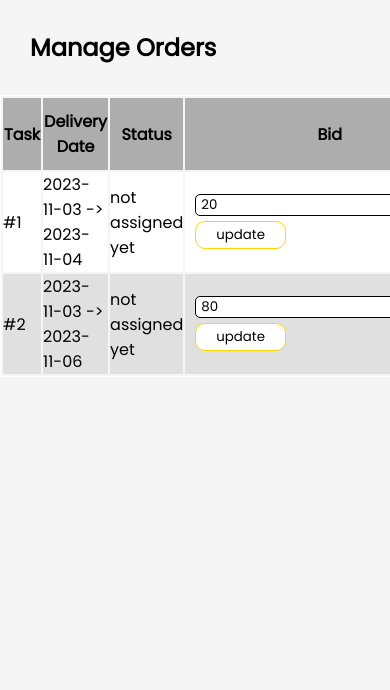
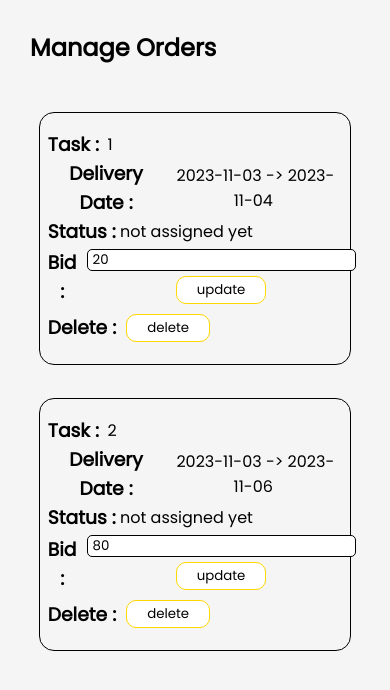
Before and after one commit to hamouda0esprit/PW, a PHP site: page /view/showMO.php in a window 390 px wide; the page is wider, and only the part inside the window is pictured. Shown: the top 690 px of that part. Run offline with PHP 8.4, Linux system fonts and the light colour scheme; data comes from the database, SQL or seed files in the repository.

Commit message:
mobile layout

```diff
--- a/controller/deleteOrder.php
+++ b/controller/deleteOrder.php
@@ -1,8 +1,6 @@
 <?php
 require_once("..\Model\config.php");
 
-$countbox = 0;
-$countannim = 0.5;
 $bd = new config();
 $pdo = $bd::getConnexion();
 
--- a/controller/manageOrders.php
+++ b/controller/manageOrders.php
@@ -20,19 +20,6 @@
             <th>Bid</th>
             <th>Delete</th>
         </tr>
-        <!-- <tr>
-            <td>test</td>
-            <td>test</td>
-            <td>
-                <select name="starus" id="starus">
-                    <option value="-1">not taken</option>
-                    <option value="0">on the way</option>
-                    <option value="1">delivered</option>
-                </select>
-            </td>
-            <td>test</td>
-            <td>test</td>
-        </tr> -->
         <?php
         require_once("..\model\config.php");
         $countbox = 0;
@@ -85,10 +72,59 @@
     ?>
     </table>
     </center>
+    <center>
+        <div class="smallScreenManageOrders">
+            <?php
+                $bd = new config();
+                $pdo = $bd::getConnexion();
+                try{
+                    $query = $pdo->prepare(
+                        'SELECT * FROM `bids` WHERE idLivreur = 1;'
+                    );
 
+                    $query->execute();
+                    $result = $query->fetchAll();
+
+                }catch(PDOExcepion $e){
+                    echo "connection failed :". $e->getMessage();
+                }
+                foreach($result as $row){
+            ?>
+            <div class="content <?php
+         if($index%2 == 0){
+            echo "bwhite";
+         }else{
+            echo "bgrey";
+         }
+         $index++;
+        ?>">
+                <div><h3>Task : </h3><p>&nbsp; <?php echo $row["idBid"] ?> </p></div>
+                <div><h3>Delivery Date : </h3><p>&nbsp;<?php echo $row["dateDepart"] . " -> " . $row["dateArrive"] ?> </p></div>
+                <div><h3>Status : </h3><p>&nbsp;not assigned yet</p></div>
+                <div>
+                    <h3>Bid : </h3>
+                    <form action="../controller/updateOrder.php" method="POST">
+                        <input type="text" name="idBid" id="idBid" value="<?php echo $row["idBid"]?>">
+                        <input type="text" name="currentBid" id="currentBid" value="<?php echo $row["montant"]?>" class="inpt">
+                        <input type="submit" value="update" class="btn">
+                    </form>
+                </div>
+                <div>
+                    <h3>Delete :</h3>
+                    <form action="../controller/deleteOrder.php" method="POST" onsubmit="return confirmdelete()">
+                        <input type="text" name="idBid" id="idBid" value="<?php echo $row["idBid"]?>">
+                        <input type="submit" value="delete" class="btn">
+                    </form>
+                </div>
+            </div>
+            <?php
+                }
+            ?>
+        </div>
     <?php
     }
     ?>
+    </center>
     <script>
         function confirmdelete() {
             x = confirm("are you sure ?");
--- a/manageOrders.css
+++ b/manageOrders.css
@@ -56,3 +56,39 @@ body{
     padding: 0 5px;
     margin: 0 10px;
 }
+
+.smallScreenManageOrders{
+    justify-content: center;
+    align-items: center;
+    width: 100vw;
+    flex-direction: column;
+}
+
+.smallScreenManageOrders .content{
+    border: 1.5px solid black;
+    border-radius: 15px;
+    width: 80%;
+    padding: 2vh 2vw;
+    margin: 2vh 2vw;
+}
+
+.content div{
+    display: flex;
+    align-items: center;
+}
+
+@media screen and (max-width: 1200px) {
+    .smallScreenManageOrders{
+        display: flex;
+    }
+
+    #tableOrders{
+        display: none;
+    }
+}
+
+@media screen and (min-width: 1200px) {
+    .smallScreenManageOrders{
+        display: none;
+    }
+}
```
